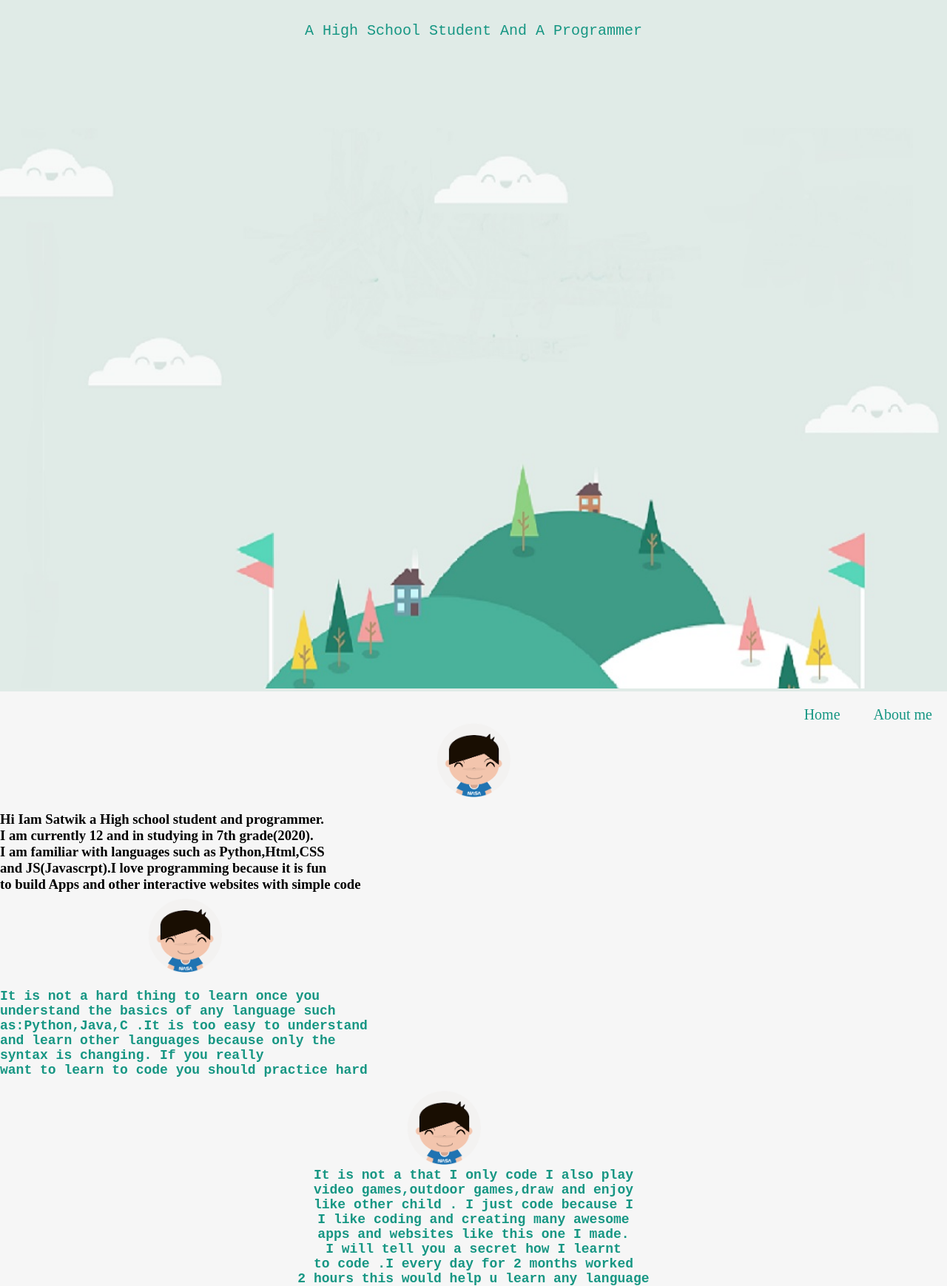
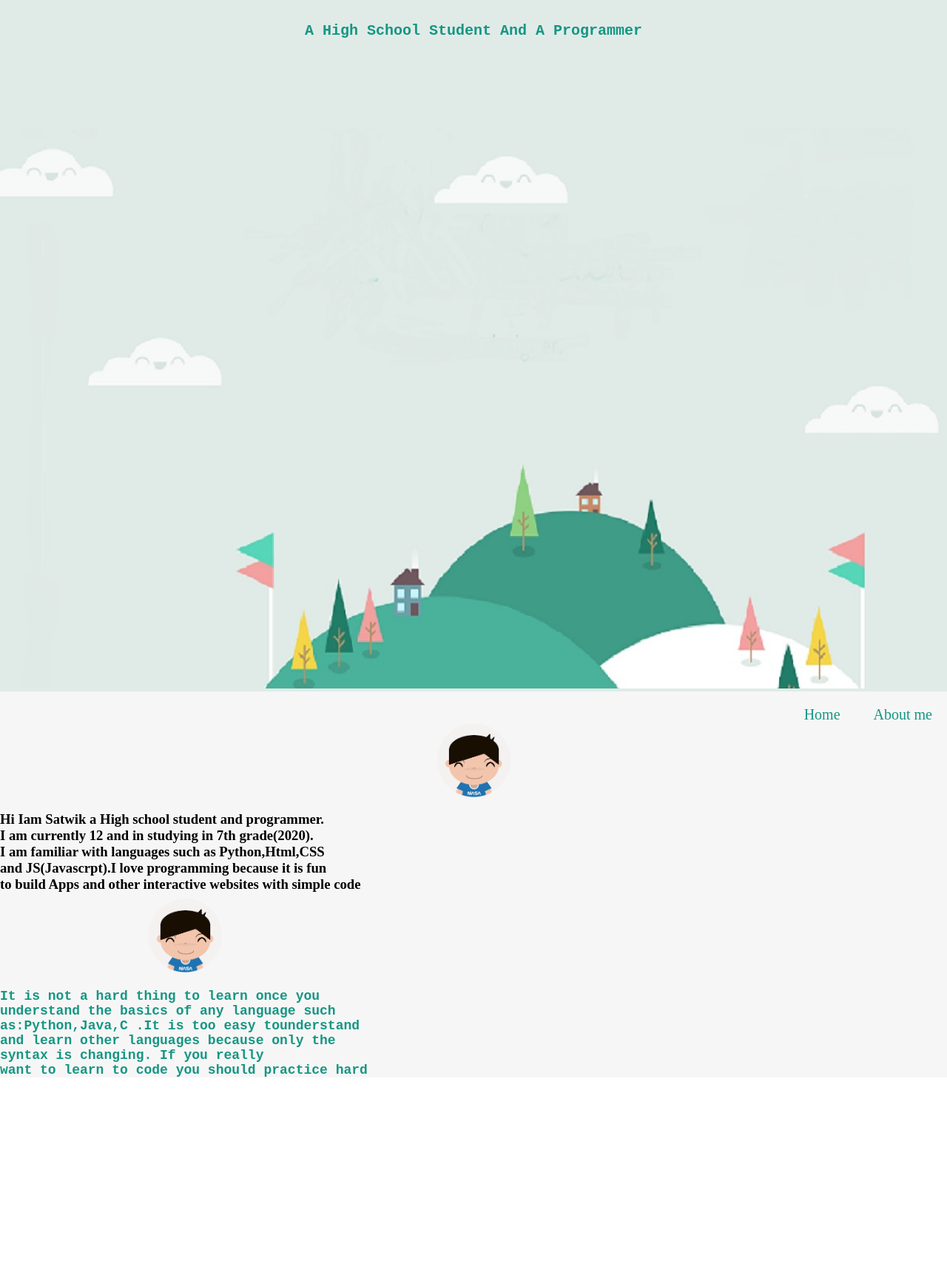
Before and after one commit to Satwik260908/Satwik, a plain HTML site: page index.html in a window 1280 px wide. Shown: the part 222-1961 px from the top of the page at 74% size. After the commit the page ends 1697 px from the top, so only its background shows below. Drawn offline with Linux system fonts and the light colour scheme.

Commit message:
Update index.html

```diff
--- a/index.html
+++ b/index.html
@@ -15,11 +15,11 @@
             <a href="#top-container" class="home">Home</a>
             <a href="#middle-container" class="aboutme">About me</a>
         </div>
+        <span><img src="images/satwik.png" alt="" class=satwik-img>
+        <h1 class="name"><strong>I'am Satwik</strong> </h1></span>
 
-        <img src="images/satwik.png" alt="" class=satwik-img>
-        <h1 class="name">I'am Satwik</h1>
 
-        <p class="smallbio">A High School Student And A Programmer</p>
+        <p class="smallbio"><strong>A High School Student And A Programmer</strong></p>
         <img src="images/back.png" alt="" class="background">
     </div>
 
@@ -50,23 +50,13 @@
     <h3 class="what">
         It is not a hard thing to learn once you<br>
         understand the basics of any language such <br>
-        as:Python,Java,C .It is too easy to understand<br>
+        as:Python,Java,C .It is too easy tounderstand<br>
         and learn other languages because only the<br>
         syntax is changing. If you really <br>
         want to learn to code you should practice hard</h3>
 
 
-    <img src="images/boy.png" alt="" class=boy-right>
-    <h3 class="code">
-        It is not a that I only code I also play<br>
-        video games,outdoor games,draw and enjoy<br>
-        like other child . I just code because I<br>
-        I like coding and creating many awesome <br>
-        apps and websites like this one I made. <br>
-        I will tell you a secret how I learnt  <br>
-        to code .I every day for 2 months worked<br>
-        2 hours this would help u learn any language
-      </h3>
+
     </div>
 
 
```
